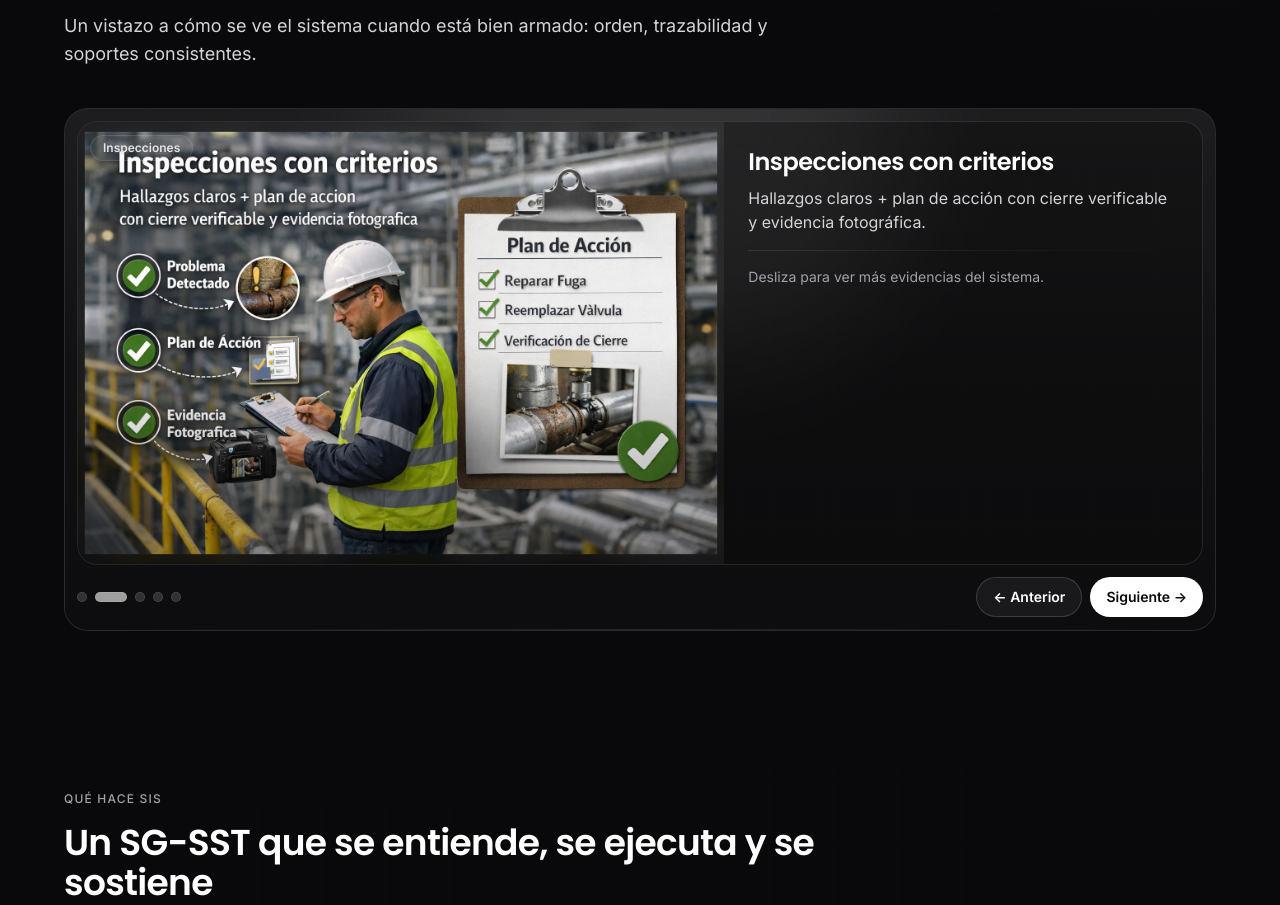
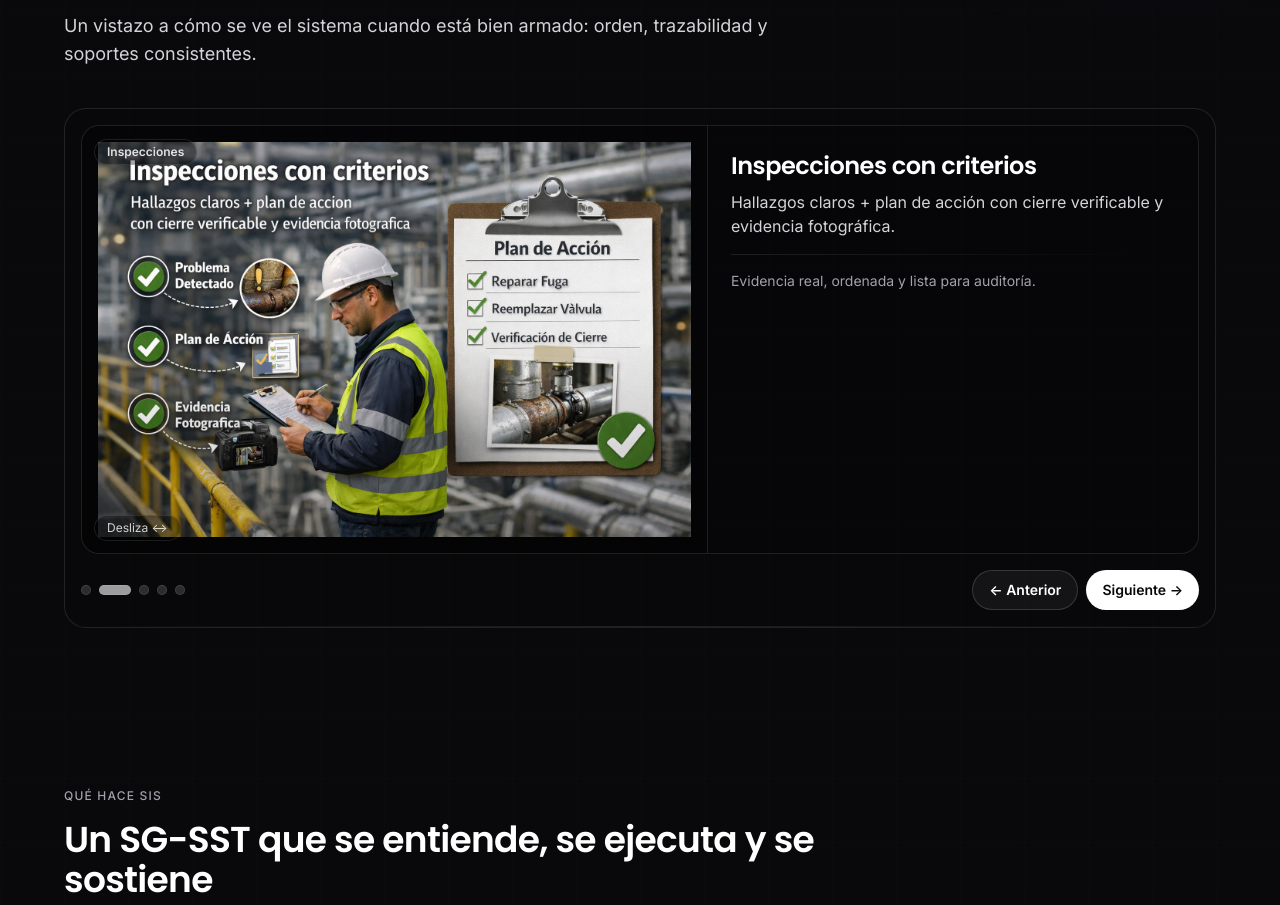
Before and after one commit to sazaba/sis-client, a React (Vite) app: page / in a window 1280 px wide. Shown: the part 854-1759 px from the top of the page. Built offline with nearby package versions, Linux system fonts and the light colour scheme.

Commit message:
gallery3

```diff
--- a/src/pages/Home/sections/GalleryCarousel.tsx
+++ b/src/pages/Home/sections/GalleryCarousel.tsx
@@ -1,7 +1,6 @@
 "use client";
 
 import { useEffect, useMemo, useRef, useState } from "react";
-import { motion, animate, useMotionValue } from "framer-motion";
 
 // ✅ IMPORTS (Vite los resuelve como string URL)
 import evidenciaImg from "../../../gallery/evidencia.webp";
@@ -57,64 +56,23 @@ export default function GalleryCarousel() {
   const [i, setI] = useState(0);
   const [hover, setHover] = useState(false);
 
-  const viewportRef = useRef<HTMLDivElement | null>(null);
-  const [vw, setVw] = useState(0);
-
-  // ✅ MotionValue para mover el track con mejor FPS
-  const x = useMotionValue(0);
-
   const prev = () => setI((v) => (v - 1 + slides.length) % slides.length);
   const next = () => setI((v) => (v + 1) % slides.length);
 
-  // ✅ Medimos ancho real del viewport
+  // Preload del siguiente (reduce tirones en mobile)
   useEffect(() => {
-    if (!viewportRef.current) return;
-    const el = viewportRef.current;
+    const nextIdx = (i + 1) % slides.length;
+    const img = new Image();
+    img.src = slides[nextIdx].src;
+  }, [i, slides]);
 
-    const update = () => setVw(el.getBoundingClientRect().width);
-    update();
-
-    const ro = new ResizeObserver(update);
-    ro.observe(el);
-
-    return () => ro.disconnect();
-  }, []);
-
-  // ✅ Animación optimizada al cambiar slide / resize
-  const goTo = (idx: number, instant = false) => {
-    const target = -idx * vw;
-    x.stop?.();
-
-    animate(x, target, {
-      type: "tween",
-      duration: instant ? 0 : 0.24, // ⚡ más rápida
-      ease: [0.22, 1, 0.36, 1],
-    });
-  };
-
-  useEffect(() => {
-    if (!vw) return;
-    // en resize mejor instant para evitar saltos raros
-    goTo(i, true);
-    // eslint-disable-next-line react-hooks/exhaustive-deps
-  }, [vw]);
-
-  useEffect(() => {
-    if (!vw) return;
-    goTo(i);
-    // eslint-disable-next-line react-hooks/exhaustive-deps
-  }, [i]);
-
-  // ✅ Autoplay (un poco más ágil)
+  // Autoplay
   useEffect(() => {
     if (hover) return;
     const t = setInterval(() => next(), 4200);
     return () => clearInterval(t);
     // eslint-disable-next-line react-hooks/exhaustive-deps
-  }, [hover, slides.length]);
-
-  // ✅ Umbral swipe más natural
-  const swipeThreshold = Math.max(60, vw * 0.14);
+  }, [hover]);
 
   return (
     <section id="galeria" className="px-6">
@@ -128,61 +86,29 @@ export default function GalleryCarousel() {
             Lo que entregamos se ve (y se audita)
           </h2>
           <p className="mt-4 text-base sm:text-lg leading-relaxed text-zinc-300">
-            Un vistazo a cómo se ve el sistema cuando está bien armado: orden,
-            trazabilidad y soportes consistentes.
+            Un vistazo a cómo se ve el sistema cuando está bien armado: orden, trazabilidad y soportes consistentes.
           </p>
         </div>
 
-        {/* Frame */}
+        {/* Frame: MUY LIGHT (sin blur, sin grid background) */}
         <div
-          className="relative mt-10 overflow-hidden rounded-[24px] border border-white/10 bg-white/[0.035]"
+          className="relative mt-10 overflow-hidden rounded-[22px] border border-white/10 bg-zinc-950/35"
           onMouseEnter={() => setHover(true)}
           onMouseLeave={() => setHover(false)}
+          onTouchStart={() => setHover(true)}
+          onTouchEnd={() => setHover(false)}
         >
-          {/* Background premium (menos pesado para rendimiento) */}
-          <div className="pointer-events-none absolute inset-0">
-            <div className="absolute inset-0 bg-gradient-to-b from-white/[0.05] via-transparent to-zinc-950/55" />
-            <div className="absolute -top-24 left-1/2 h-[340px] w-[520px] -translate-x-1/2 rounded-full bg-white/10 blur-3xl" />
-            <div className="absolute -top-28 -left-28 h-[380px] w-[420px] rounded-full bg-cyan-500/14 blur-3xl" />
-            <div className="absolute -bottom-28 -right-28 h-[380px] w-[460px] rounded-full bg-fuchsia-500/12 blur-3xl" />
-            <div className="absolute inset-0 opacity-[0.08] [background-image:linear-gradient(to_right,rgba(255,255,255,0.08)_1px,transparent_1px),linear-gradient(to_bottom,rgba(255,255,255,0.08)_1px,transparent_1px)] [background-size:84px_84px]" />
-          </div>
-
-          <div className="relative p-2 sm:p-3">
-            {/* Viewport */}
-            <div ref={viewportRef} className="overflow-hidden">
-              {/* Track */}
-              <motion.div
-                className="flex transform-gpu"
-                drag="x"
-                dragElastic={0.06}
-                dragMomentum={false}
-                onDragStart={() => setHover(true)}
-                onDragEnd={(_, info) => {
-                  // al soltar, reactivamos hover=false para que autoplay siga
-                  setHover(false);
-
-                  if (info.offset.x < -swipeThreshold) next();
-                  if (info.offset.x > swipeThreshold) prev();
-                  // si no superó el threshold, vuelve al slide actual
-                  if (Math.abs(info.offset.x) <= swipeThreshold) goTo(i);
-                }}
-                style={{ x, willChange: "transform" }}
-              >
-                {slides.map((s, idx) => (
-                  <div
-                    key={s.title}
-                    className="shrink-0 w-full"
-                    style={{ width: vw ? `${vw}px` : "100%" }}
-                  >
-                    <Card slide={s} active={idx === i} />
-                  </div>
-                ))}
-              </motion.div>
-            </div>
+          <div className="relative p-3 sm:p-4">
+            <SwipeDeck
+              index={i}
+              slides={slides}
+              onPrev={prev}
+              onNext={next}
+              onHold={(v) => setHover(v)}
+            />
 
             {/* Controls */}
-            <div className="mt-3 flex flex-col gap-3 sm:flex-row sm:items-center sm:justify-between">
+            <div className="mt-4 flex flex-col gap-3 sm:flex-row sm:items-center sm:justify-between">
               {/* Dots */}
               <div className="flex items-center gap-2">
                 {slides.map((_, idx) => (
@@ -209,9 +135,8 @@ export default function GalleryCarousel() {
 
                 <button
                   onClick={next}
-                  className="relative inline-flex h-10 items-center justify-center overflow-hidden rounded-full bg-white px-4 text-sm font-semibold text-zinc-950 hover:opacity-95 transition"
+                  className="inline-flex h-10 items-center justify-center rounded-full bg-white px-4 text-sm font-semibold text-zinc-950 hover:opacity-95 transition"
                 >
-                  <span className="pointer-events-none absolute inset-0 -translate-x-full bg-gradient-to-r from-transparent via-black/10 to-transparent animate-[shimmer_2.1s_infinite]" />
                   Siguiente →
                 </button>
               </div>
@@ -219,55 +144,172 @@ export default function GalleryCarousel() {
           </div>
 
           <div className="pointer-events-none relative h-px w-full bg-gradient-to-r from-transparent via-white/10 to-transparent" />
-
-          <style>{`
-            @keyframes shimmer {
-              0% { transform: translateX(-120%); }
-              100% { transform: translateX(120%); }
-            }
-          `}</style>
         </div>
       </div>
     </section>
   );
 }
 
-function Card({ slide, active }: { slide: Slide; active: boolean }) {
+/**
+ * SwipeDeck (ultra light)
+ * - renderiza 1 slide visible
+ * - “capa” de transición con translate3d
+ * - swipe táctil sin framer
+ */
+function SwipeDeck({
+  index,
+  slides,
+  onPrev,
+  onNext,
+  onHold,
+}: {
+  index: number;
+  slides: Slide[];
+  onPrev: () => void;
+  onNext: () => void;
+  onHold: (v: boolean) => void;
+}) {
+  const wrapRef = useRef<HTMLDivElement | null>(null);
+
+  const startX = useRef(0);
+  const dx = useRef(0);
+  const dragging = useRef(false);
+
+  const [offset, setOffset] = useState(0);
+  const [animating, setAnimating] = useState(false);
+
+  const thresholdPx = useRef(70);
+
+  useEffect(() => {
+    const el = wrapRef.current;
+    if (!el) return;
+    const update = () => {
+      const w = el.getBoundingClientRect().width;
+      thresholdPx.current = Math.max(60, w * 0.14);
+    };
+    update();
+    const ro = new ResizeObserver(update);
+    ro.observe(el);
+    return () => ro.disconnect();
+  }, []);
+
+  const clamp = (v: number, min: number, max: number) => Math.max(min, Math.min(max, v));
+
+  const onPointerDown = (e: React.PointerEvent) => {
+    if (!wrapRef.current) return;
+    dragging.current = true;
+    setAnimating(false);
+    onHold(true);
+
+    startX.current = e.clientX;
+    dx.current = 0;
+    setOffset(0);
+
+    // Captura pointer para consistencia en mobile
+    (e.currentTarget as HTMLDivElement).setPointerCapture(e.pointerId);
+  };
+
+  const onPointerMove = (e: React.PointerEvent) => {
+    if (!dragging.current) return;
+    dx.current = e.clientX - startX.current;
+
+    // Limita arrastre para que no “rompa” FPS en mobile
+    const limited = clamp(dx.current, -220, 220);
+    setOffset(limited);
+  };
+
+  const settle = (dir: "next" | "prev" | "stay") => {
+    if (!wrapRef.current) return;
+    const w = wrapRef.current.getBoundingClientRect().width;
+
+    setAnimating(true);
+
+    if (dir === "next") {
+      // anima hacia izquierda y luego cambia slide
+      setOffset(-w);
+      window.setTimeout(() => {
+        setAnimating(false);
+        setOffset(0);
+        onNext();
+      }, 220);
+      return;
+    }
+
+    if (dir === "prev") {
+      setOffset(w);
+      window.setTimeout(() => {
+        setAnimating(false);
+        setOffset(0);
+        onPrev();
+      }, 220);
+      return;
+    }
+
+    // volver al centro
+    setOffset(0);
+    window.setTimeout(() => setAnimating(false), 220);
+  };
+
+  const onPointerUp = () => {
+    if (!dragging.current) return;
+    dragging.current = false;
+    onHold(false);
+
+    const t = thresholdPx.current;
+
+    if (dx.current < -t) settle("next");
+    else if (dx.current > t) settle("prev");
+    else settle("stay");
+  };
+
+  const s = slides[index];
+
   return (
-    <div className="relative overflow-hidden rounded-[20px] border border-white/10 bg-zinc-950/35">
-      <div className="grid md:grid-cols-[1.15fr_0.85fr]">
-        {/* Media */}
-        <div className="relative overflow-hidden">
-          <div className="relative aspect-square md:aspect-auto md:min-h-[420px]">
-            {/* Fondo blur más ligero (mejor FPS) */}
+    <div ref={wrapRef} className="relative overflow-hidden rounded-[18px] border border-white/10 bg-black/20">
       <div
-              className="absolute inset-0 scale-105 blur-md opacity-20"
+        className={[
+          "will-change-transform select-none touch-pan-y",
+          animating ? "transition-transform duration-200 ease-[cubic-bezier(.22,1,.36,1)]" : "",
+        ].join(" ")}
         style={{
-                backgroundImage: `url(${slide.src})`,
-                backgroundSize: "cover",
-                backgroundPosition: "center",
+          transform: `translate3d(${offset}px, 0, 0)`,
         }}
-            />
+        onPointerDown={onPointerDown}
+        onPointerMove={onPointerMove}
+        onPointerUp={onPointerUp}
+        onPointerCancel={onPointerUp}
+      >
+        <SlideCard slide={s} />
+      </div>
 
+      {/* hint */}
+      <div className="pointer-events-none absolute bottom-3 left-3 rounded-full border border-white/10 bg-black/35 px-3 py-1 text-xs text-white/80">
+        Desliza ↔
+      </div>
+    </div>
+  );
+}
+
+function SlideCard({ slide }: { slide: Slide }) {
+  return (
+    <div className="grid md:grid-cols-[1.12fr_0.88fr]">
+      {/* Imagen */}
+      <div className="relative">
+        <div className="relative aspect-square md:aspect-auto md:min-h-[420px] bg-black/10">
           <img
             src={slide.src}
             alt={slide.title}
-              className={[
-                "relative z-[1] h-full w-full object-contain p-2 sm:p-3 md:p-4",
-                "transition-transform duration-200",
-                active ? "scale-[1.03]" : "scale-100",
-              ].join(" ")}
-              loading="lazy"
+            className="h-full w-full object-contain p-2 sm:p-3 md:p-4"
+            loading="eager"
             decoding="async"
             draggable={false}
           />
-
-            <div className="pointer-events-none absolute inset-0 z-[2] bg-gradient-to-t from-zinc-950/35 via-transparent to-transparent" />
-            <div className="pointer-events-none absolute inset-0 z-[2] ring-1 ring-white/10" />
+          <div className="pointer-events-none absolute inset-0 ring-1 ring-white/10" />
+          <div className="pointer-events-none absolute inset-0 bg-gradient-to-t from-black/25 via-transparent to-transparent" />
 
           {slide.tag && (
-              <div className="absolute left-3 top-3 z-[3]">
-                <span className="inline-flex items-center rounded-full border border-white/10 bg-white/5 px-3 py-1 text-xs font-semibold text-zinc-200">
+            <div className="absolute left-3 top-3">
+              <span className="inline-flex items-center rounded-full border border-white/10 bg-black/35 px-3 py-1 text-xs font-semibold text-white/85">
                 {slide.tag}
               </span>
             </div>
@@ -275,8 +317,8 @@ function Card({ slide, active }: { slide: Slide; active: boolean }) {
         </div>
       </div>
 
-        {/* Copy */}
-        <div className="relative p-4 sm:p-5 md:p-6">
+      {/* Texto */}
+      <div className="p-4 sm:p-5 md:p-6">
         <h3 className="font-heading text-xl sm:text-2xl font-semibold tracking-[-0.02em] text-white">
           {slide.title}
         </h3>
@@ -286,9 +328,8 @@ function Card({ slide, active }: { slide: Slide; active: boolean }) {
 
         <div className="mt-4 h-px w-full bg-gradient-to-r from-white/10 via-white/5 to-transparent" />
         <p className="mt-4 text-xs sm:text-sm text-zinc-400">
-            Desliza para ver más evidencias del sistema.
+          Evidencia real, ordenada y lista para auditoría.
         </p>
-        </div>
       </div>
     </div>
   );
```
Lines whose indentation alone changed are shown as unchanged.
